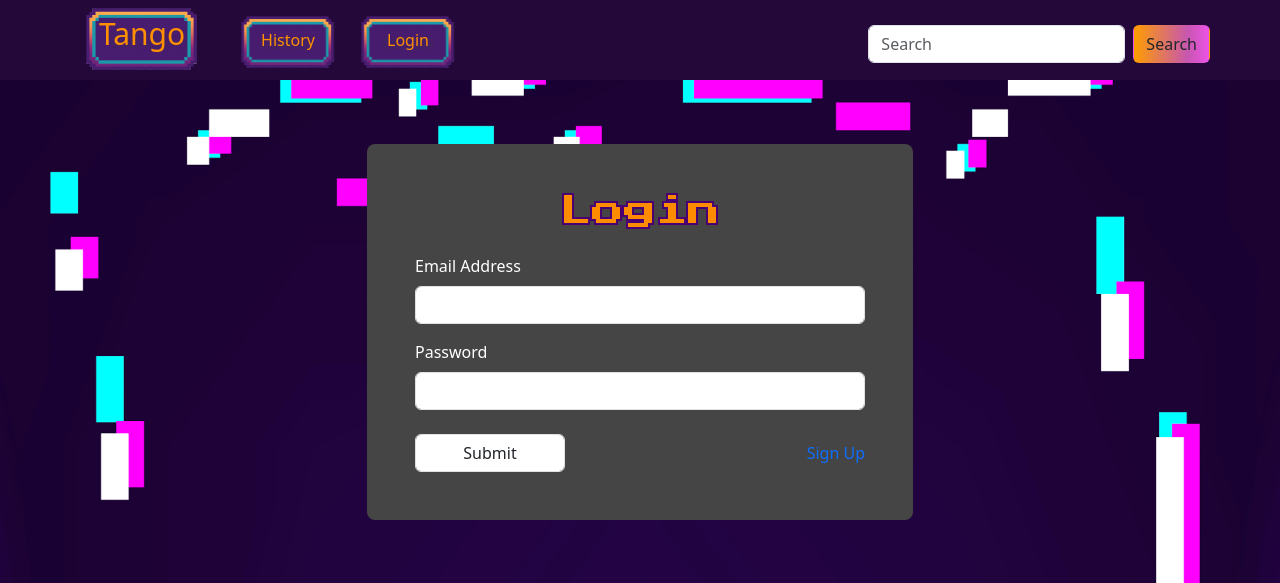
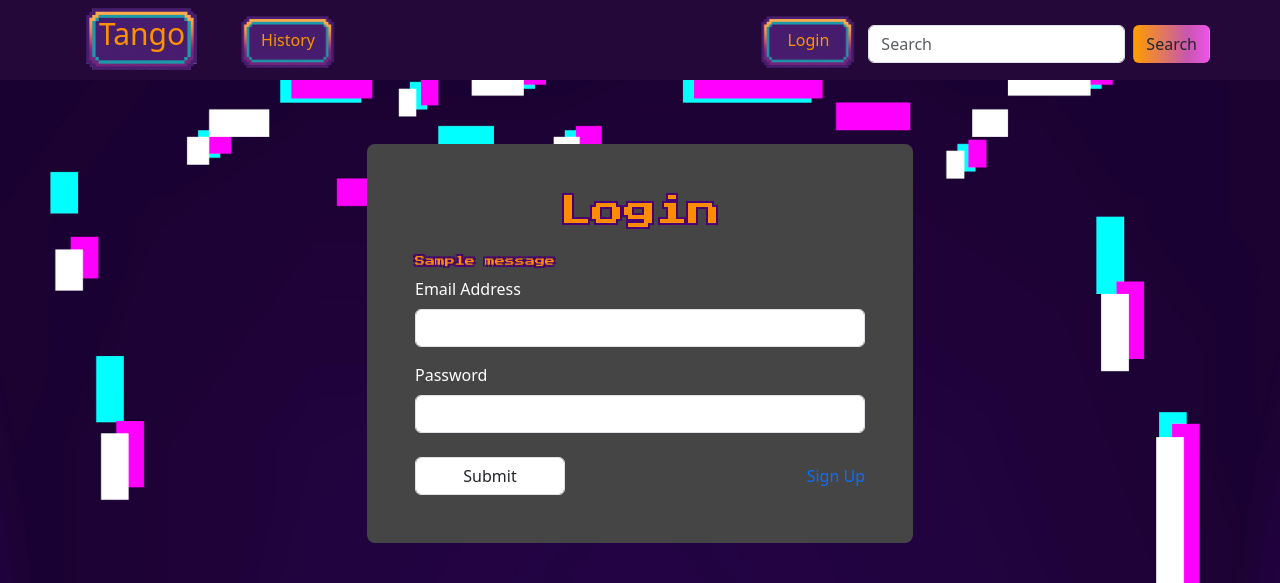
Before and after one commit to makuletoce/iab207-group3, a Flask app: page /login in a window 1280 px wide. Shown: the top 583 px of the page. Run offline with Flask 3, Linux system fonts and the light colour scheme; tables that the repository leaves empty hold one stand-in row (values such as "Sample post"); one stand-in notice (Sample message) is shown.

Commit message:
added login error messages and limits for not logged in users

```diff
--- a/Tango/__init__.py
+++ b/Tango/__init__.py
@@ -26,7 +26,8 @@ def create_app():
     login_manager = LoginManager()
 
 
-    login_manager.login_view = 'views.login'
+    login_manager.login_view = 'auth.login'
+    login_manager.login_message = "You must be a logged in user to manage events"
     login_manager.init_app(app)
 
     from .models import User
--- a/Tango/templates/Login.html
+++ b/Tango/templates/Login.html
@@ -10,6 +10,16 @@
         <div class="text-center mb-4 pixel-font">
           <h2>Login</h2>
         </div>
+
+        {% with messages = get_flashed_messages() %}
+          {% if messages %}
+            {% for message in messages %}
+              <div class="pixel-font mb-2" style="font-size: 10px;">
+                {{ message }}
+              </div>
+            {% endfor %}
+          {% endif %}
+        {% endwith %}
 
 
 
--- a/Tango/templates/base.html
+++ b/Tango/templates/base.html
@@ -23,21 +23,28 @@
       <div class="offcanvas-body justify-content-between align-items-center">
         {% if current_user.is_authenticated %}
               <ul class="navbar-nav mb-lg-0">
-          <li class="nav-item"><a class="nav-link" href="history">Manage</a></li>
-          <li class="nav-item"><a class="nav-link" href="logout">Logout</a></li>
+          <li class="nav-item"><a class="nav-link" href="history">History</a></li>
+          <li class="nav-item"><a class="nav-link" href="managment">Manage</a></li>
         </ul>
 
         {% else %}
         <!-- Left links -->
         <ul class="navbar-nav mb-lg-0">
           <li class="nav-item"><a class="nav-link" href="history">History</a></li>
-          <li class="nav-item"><a class="nav-link" href="login">Login</a></li>
         </ul>
-
       {% endif %}
 
         <!-- Right side: search + login -->
         <div class="d-flex align-items-center" style="margin-right: 50px;">
+          {% if current_user.is_authenticated %}
+          <ul class="navbar-nav mb-lg-0">
+          <li class="nav-item"><a class="nav-link" href="logout">Logout</a></li>
+          </ul>
+          {%else%}
+          <ul class="navbar-nav mb-lg-0">
+          <li class="nav-item"><a class="nav-link" href="login">Login</a></li>
+          </ul>
+          {% endif %}
           <form class="d-flex me-2" role="search">
             <input class="form-control me-2" type="search" placeholder="Search" aria-label="Search"/>
             <button class="btn search-btn" type="submit">Search</button>
```
